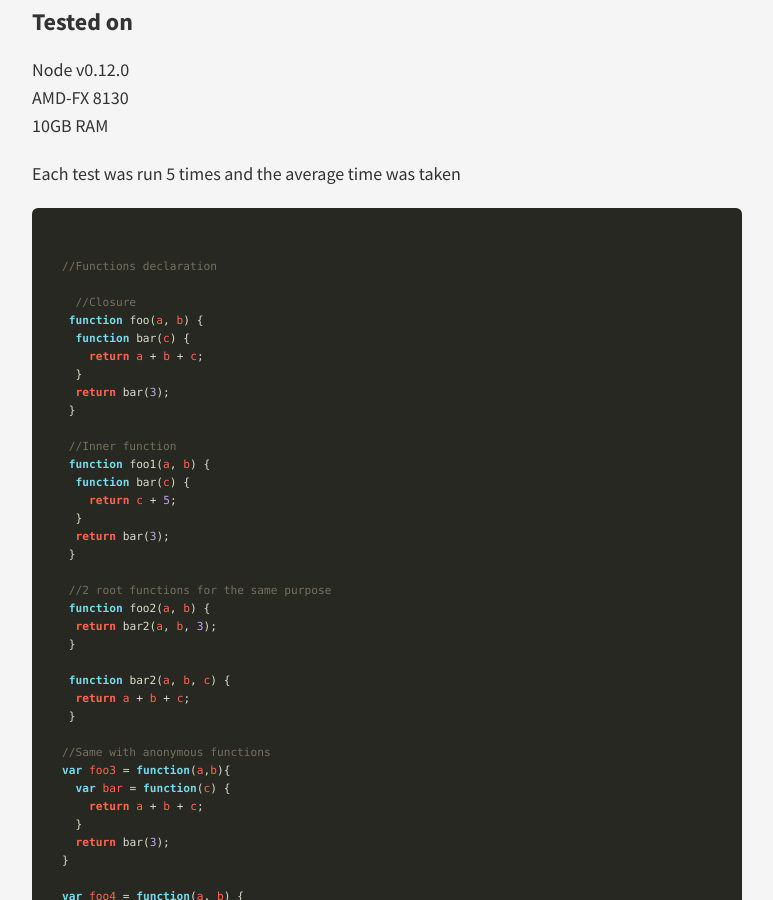
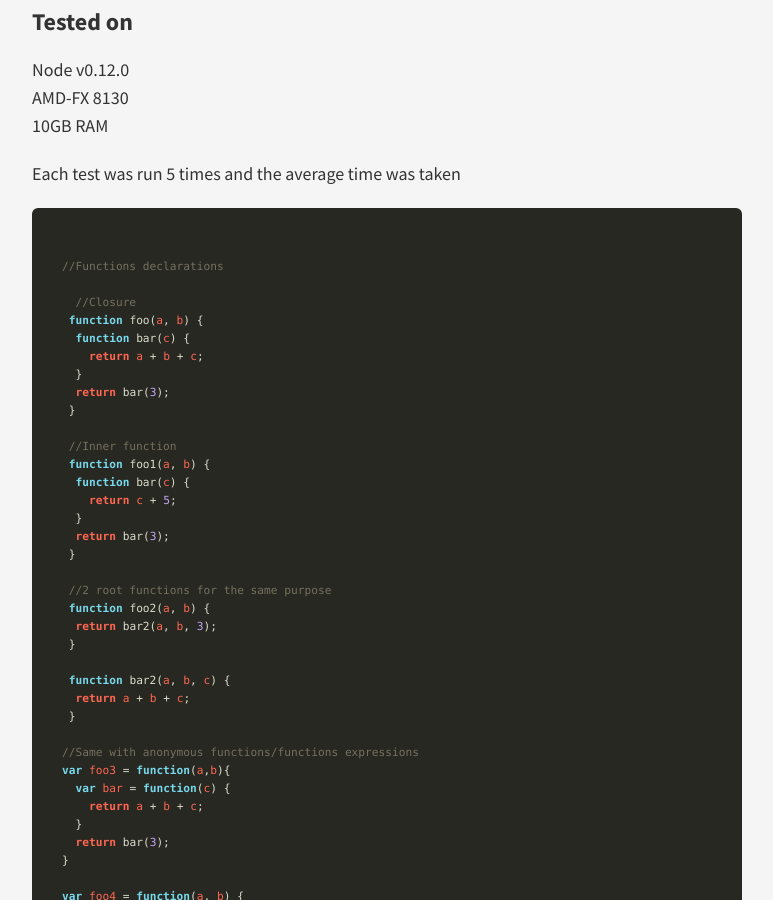
Before and after one commit to heichwald/heichwald.github.io, a Jekyll site: the page built from _posts/2015-03-04-inner-functions-in-javascript-node.markdown, in a window 1280 px wide and 900 px high, scrolled down 252 px. Shown: the whole window, without its empty margins (253-1026 px from the left). Built offline with Jekyll 4.4.1, drawn with Linux system fonts in a browser that asks for light colours; nearby versions of some CDN libraries; some of the changed text lies outside the part shown.

Commit message:
add post

```diff
--- a/_posts/2015-03-04-inner-functions-in-javascript-node.markdown
+++ b/_posts/2015-03-04-inner-functions-in-javascript-node.markdown
@@ -15,7 +15,7 @@
 
 {% highlight javascript %}
 
-//Functions declaration
+//Functions declarations
 
   //Closure
  function foo(a, b) {
@@ -42,7 +42,7 @@
   return a + b + c;
  }
 
-//Same with anonymous functions
+//Same with anonymous functions/functions expressions
 var foo3 = function(a,b){
   var bar = function(c) {
     return a + b + c;
@@ -93,6 +93,8 @@
 
 **Looks like inner functions/closures in this scenario are 5X->10X slower. No difference between functions declarations vs anonymous functions**
 
+Functions declarations vs anonymous functions have the same time -> V8 optimizes by only compiling once the function code.
+
 *Note this is an extreme testing, not really a real life scenario*
 
 #Scala equivalent
```
